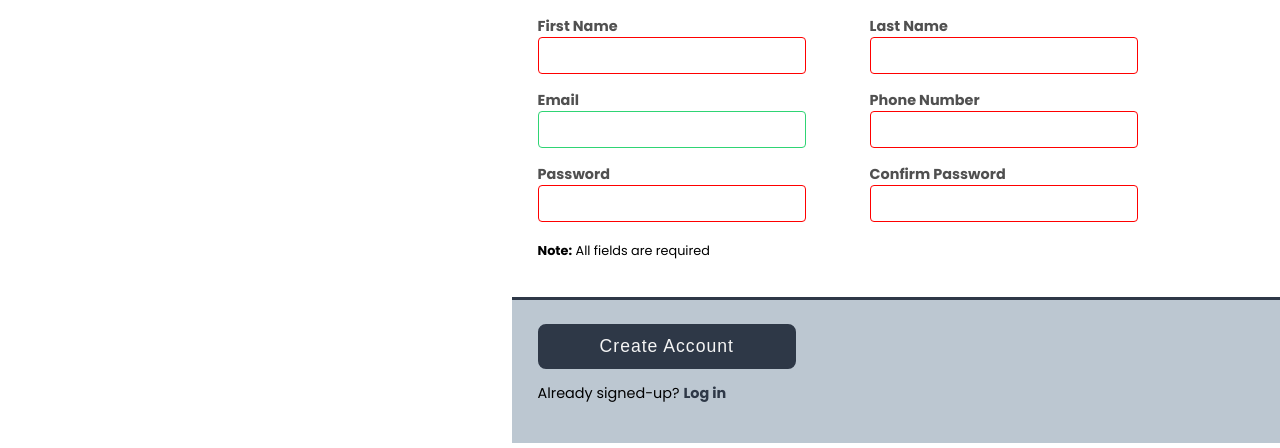
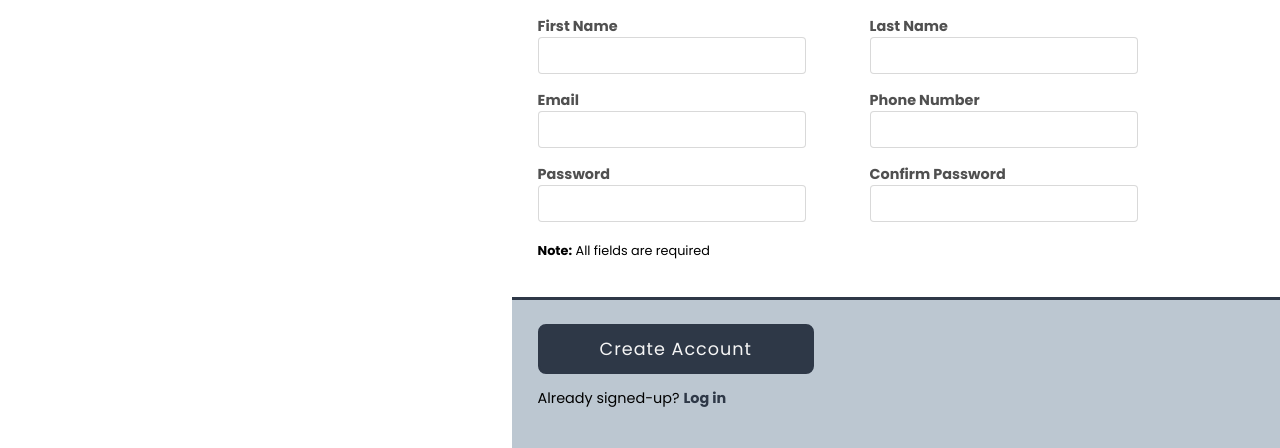
Before and after one commit to nocoineratall/Sign-Up-Form, a plain HTML site: page index.html in a window 1280 px wide. Shown: the part 359-807 px from the top of the page. Drawn offline with Linux system fonts and the light colour scheme.

Commit message:
Remove :valid and :invalid pseudoclasses rules

```diff
--- a/style.css
+++ b/style.css
@@ -97,14 +97,6 @@ form .container {
   flex-direction: column;
 }
 
-input:invalid {
-  border: 1px solid red;
-}
-
-input:valid {
-  border: 1px solid rgb(47, 212, 116);
-}
-
 input:focus {
   box-shadow: 0px 3px 10px -5px rgb(70, 70, 180);
 }
@@ -127,6 +119,7 @@ input:focus {
   border: 2px solid rgba(46, 56, 71, 1);
   font-size: 1.1rem;
   letter-spacing: 1px;
+  font-family: inherit;
 }
 
 .submit button:hover {
```
